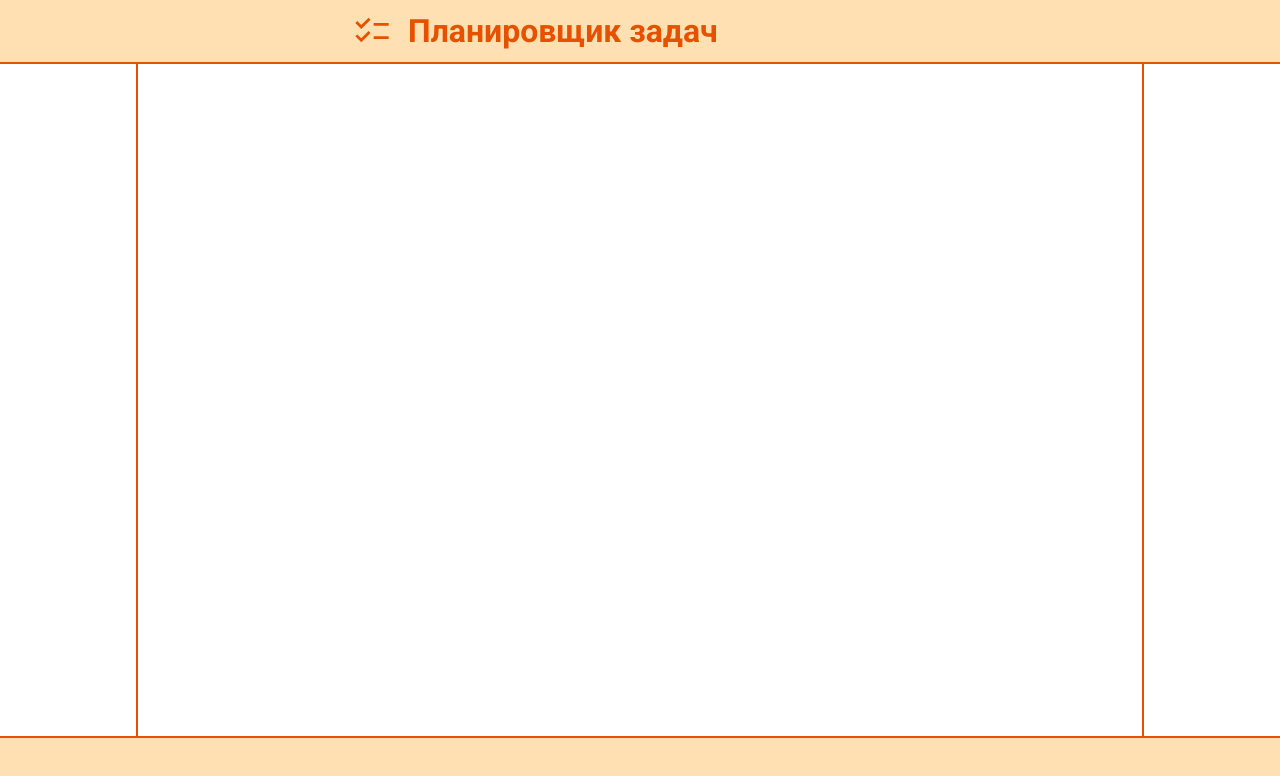
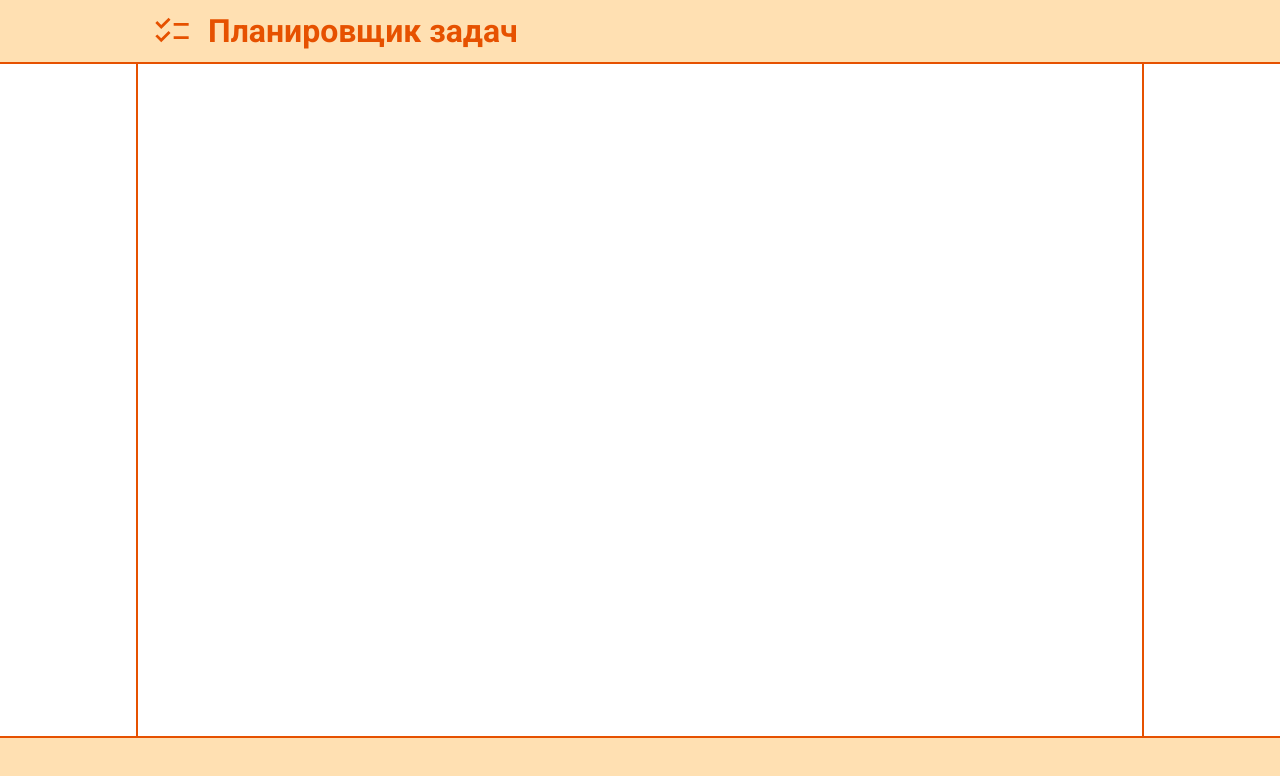
Before and after one commit to bulkassi/odin-todo-list, a website built with webpack: page src/template.html in a window 1280 px wide. Built offline with nearby package versions, Linux system fonts and the light colour scheme.

Commit message:
Fix header padding

```diff
--- a/src/styles.css
+++ b/src/styles.css
@@ -25,6 +25,7 @@
 
   --sidebar-width: 21rem;
   --main-width: min(42rem, 100%);
+  --full-width: calc(min(42rem, 100%) + 21rem);
 
   font-size: 16px;
   font-family: Roboto;
@@ -72,7 +73,7 @@ body {
 
 .header,
 .footer {
-  padding: 1rem calc(var(--main-width) * 0.5 + var(--spacing-unit));
+  padding: 1rem calc(var(--spacing-unit) + (100% - var(--full-width)) / 2);
 
   background-color: var(--primary-light);
   color: var(--primary-dark);
```
